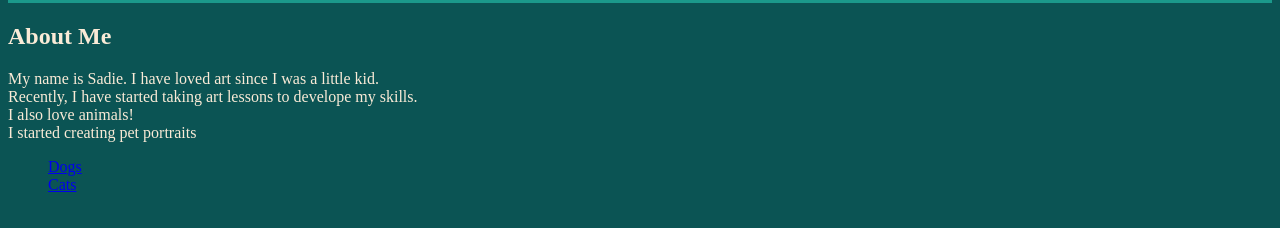
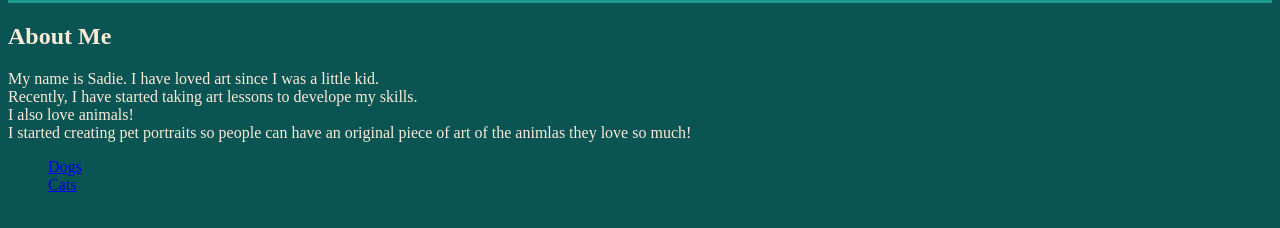
Before and after one commit to lkanno/lkanno.github.io, a plain HTML site: page index.html in a window 1280 px wide. Shown: the part 322-550 px from the top of the page. Drawn offline with Linux system fonts and the light colour scheme.

Commit message:
Add files via upload

```diff
--- a/index.html
+++ b/index.html
@@ -25,7 +25,8 @@
             <br>
             I also love animals!
             <br>
-            I started creating pet portraits
+            I started creating pet portraits so people can have an original piece of art of the animlas they love so
+            much!
 
         </p>
     </section>
```
